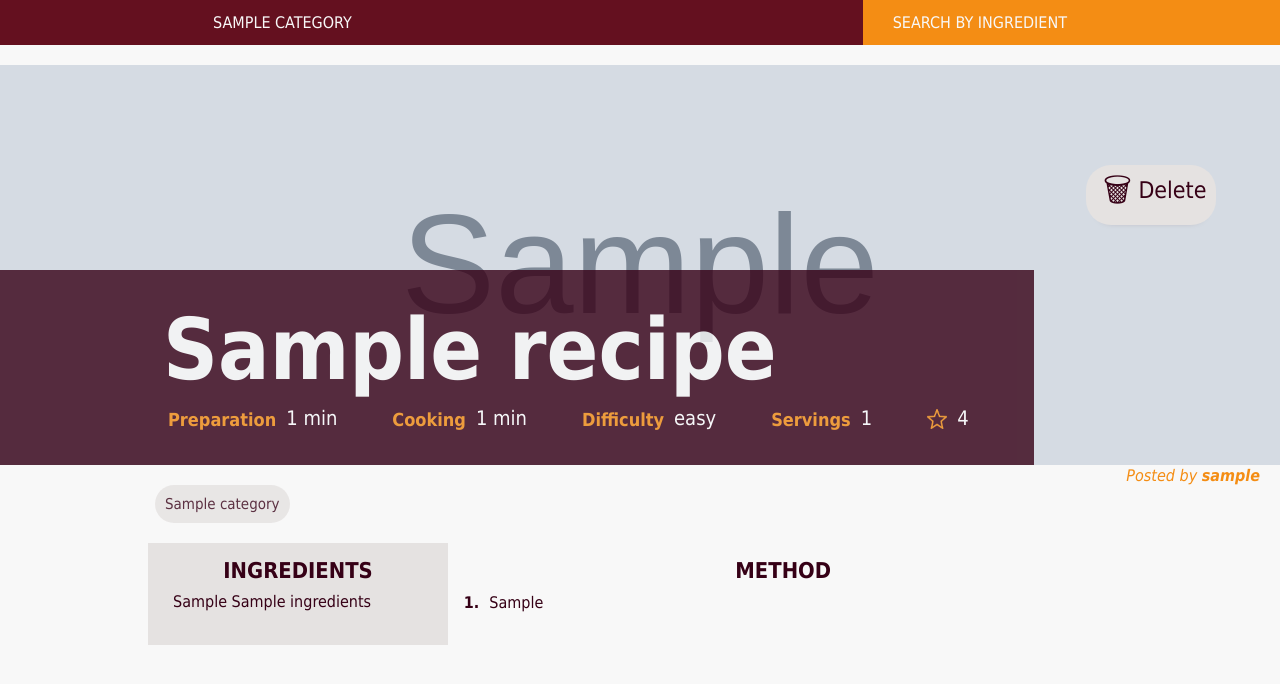
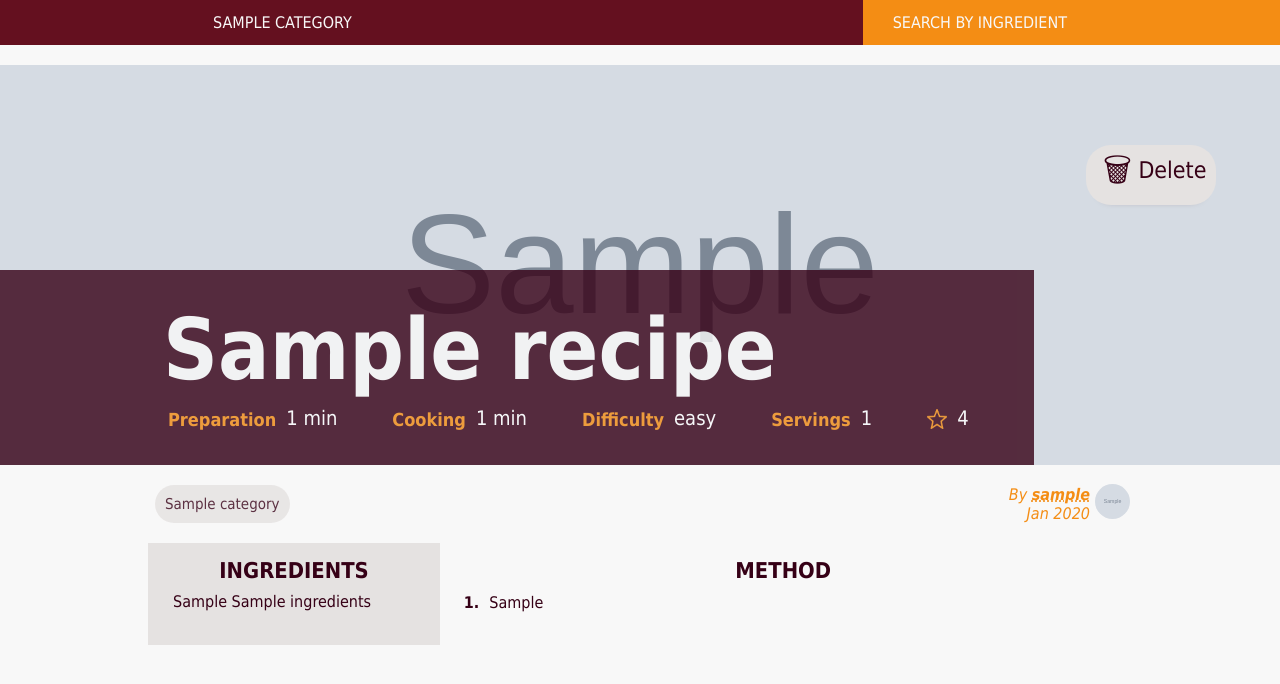
Before and after one commit to stellaevat/wad2_team1a_pantry, a Django app: a page that uses templates/pantry/show_recipe.html in a window 1280 px wide. Shown: the part 45-729 px from the top of the page. Run offline with Django 3.2, Linux system fonts and the light colour scheme; a user stored in the database is signed in; tables that the repository leaves empty hold one stand-in row (values such as "Sample post"); grey boxes marked "Sample" are stand-in pictures; some libraries are stand-ins or nearby versions.

Commit message:
Window resizing improved for recipe page, additions to user recipes page

```diff
--- a/pantry/models.py
+++ b/pantry/models.py
@@ -85,7 +85,7 @@ class Recipe(models.Model):
     category = models.ManyToManyField(Category)
     ingredients = models.ManyToManyField(Ingredient, through='IngredientList')
     author = models.ForeignKey(User, on_delete=models.CASCADE, null=True)
-    pub_date = models.DateTimeField()
+    pub_date = models.DateTimeField(auto_now_add=True)
     stars = models.IntegerField()
     slug = models.SlugField(unique=True)
 
--- a/pantry/views.py
+++ b/pantry/views.py
@@ -113,16 +113,18 @@ def sort_redirect(sort, sort_new, link, param=None, by_ingredient=False):
     return False, None
 
 # Helper method for ingredient display
-def all_ingredients():
+def all_ingredients(used=False):
     types = Ingredient.get_types()
     type_names = []
     ingredients = {}
 
     for t in types:
-        i = Ingredient.objects.filter(ingredient_type=t[0])
-        if i.count() > 0:
+        ings = Ingredient.objects.filter(ingredient_type=t[0])
+        if used:
+            ings = [i for i in ings if IngredientList.objects.filter(ingredient=i)]
+        if ings:
             type_names.append(t[1])
-            ingredients[t[1]] = i
+            ingredients[t[1]] = ings
 
     return type_names, ingredients
 
@@ -229,6 +231,7 @@ def show_recipe(request, recipe_name_slug):
         context_dict["method"] = recipe.steps.splitlines()
         context_dict["ingredients"] = IngredientList.objects.filter(recipe=recipe)
         context_dict["categories"] = recipe.category.all()
+        print(recipe.pub_date)
         return render(request, 'pantry/show_recipe.html', context=context_dict)
     except Recipe.DoesNotExist:
         return render(request, 'pantry/show_recipe.html', {})
@@ -369,6 +372,8 @@ def show_user_recipes(request, username, sort=None, sort_new=None):
         if recipes:
             recipes, sort_type = sort_by(list(recipes), sort)
             context_dict["user_accessed"] = username
+            context_dict["profile_picture"] = user_profile.profile_picture
+            context_dict["user_joined"] = user.date_joined
             context_dict["recipes"] = recipes
             context_dict["sort_type"] = sort_type
     except Exception as e:
@@ -379,7 +384,7 @@ def show_user_recipes(request, username, sort=None, sort_new=None):
 def search_by_ingredient(request):
     request = reset_session(request)
 
-    type_names, ingredients = all_ingredients()
+    type_names, ingredients = all_ingredients(used=True)
     context_dict = {"types": type_names, "ingredients": ingredients}
     return render(request, 'pantry/search_by_ingredient.html', context=context_dict)
 
--- a/static/styles/pantry.css
+++ b/static/styles/pantry.css
@@ -44,12 +44,14 @@ a {
 .header-featured {
 	height: 420px;
 	position: relative;
+	verflow: hidden;
 }
 
 .cat-heading, .cat-heading span {
 	font-size: 35px;
 	text-align: left;
 	padding-left: 10px;
+	position: relative;
 }
 
 .cat-heading span {
@@ -755,7 +801,7 @@ button {
 	width: 130px;
 	height: 60px;
 	position: fixed;
-	top: 140px;
+	top: 120px;
 	right: 5vw;
 	z-index: 1;
 	text-align:left;
@@ -763,7 +809,7 @@ button {
 }
 
 #del-btn, #del-btn-ext {
-	top: 210px;
+	top: 190px;
 }
 
 #del-btn-ext, #del-btn-ext span {
@@ -846,8 +892,9 @@ button {
     position: relative;
 }
 
-.vertical-featured#ingredients {
-	width: 300px;
+.verticals-left-narrow .vertical-featured {
+	width: calc(15vw + 100px);
+	max-width: 300px;
 	overflow: hidden;
 }
 
@@ -873,17 +920,36 @@ ol li::marker {
 	font-weight: bold;
 }
 
+.pub-data {
+	padding: 10px calc(25vw - 180px);
+}
+
+.pub-data *{
+	float: right;
+}
+
+.pub-data .profile-thumbnail * {
+	top: 0px;
+	width: 35px;
+	height: 35px;
+	border-radius: 90px;
+	padding: 5px;
+	margin-left: -7px;
+}
+
 #author {
 	text-align: right;
 	color: var(--orange);
-	position: absolute;
-	bottom: 0px;
-	right: 20px;
+	position: relative;
+	top: 6px;
+	padding-right: 7px;
 }
 
 #author a {
 	color: var(--orange);
 	font-weight: bold;
+	text-decoration: underline;
+	text-decoration-style:dotted;
 }
 
 
--- a/templates/pantry/recipe_grid_display.html
+++ b/templates/pantry/recipe_grid_display.html
@@ -11,11 +11,11 @@
 		</div>
 		<div class="secondary-info-{{ size }}">
 			<div class="star-info-{{ size }}">
-				<img class="icon-small" src="{% static 'img/star-light.png' %}" alt="Stars">
+				<img class="icon-{{ size }}" src="{% static 'img/star-light.png' %}" alt="Stars">
 				{{ recipe.stars }}
 			</div>
 			<div class="time-info-{{ size }}">
-				<img class="icon-small" src="{% static 'img/timer-light.png' %}" alt="Cooking time">
+				<img class="icon-{{ size }}" src="{% static 'img/timer-light.png' %}" alt="Cooking time">
 				{{ time|format_time:True }}
 			</div>
 			{% if percent %}
--- a/templates/pantry/search_by_ingredient_results.html
+++ b/templates/pantry/search_by_ingredient_results.html
@@ -13,7 +13,7 @@
 				<h1 class="cat-heading">Recipes with selected ingredients...</h1><br />
 				{% get_recipe_sorter sort_type True %}
 			</div>
-			<p class="info-message" id="perecnt-explain">The &percnt; tag shows what percentage of the recipe's ingredients you've selected. <br /> The higher the percentage, the better the match!</p>
+			<p class="info-message" id="explain">The &percnt; tag shows what percentage of the recipe's ingredients you've selected. <br /> The higher the percentage, the better the match!</p>
 
 			<div class="gap-small"></div>
 			<div class="recipes-big-three">
--- a/templates/pantry/show_recipe.html
+++ b/templates/pantry/show_recipe.html
@@ -56,8 +56,16 @@
 			</button>
 		{% endif %}
 
-
-		<i id="author">Posted by <a href="{% url 'pantry:user_recipes' recipe.author.username %}">{{ recipe.author.username }}</a></i>
+		<div class="pub-data">
+			{% if recipe.author|get_profile_picture %}
+				<a class="profile-thumbnail" href="{% url 'pantry:user_recipes' recipe.author.username %}">
+					<img src="/media/{{ recipe.author|get_profile_picture }}" alt="Profile">
+				</a>
+			{% endif %}
+			<i id="author">By&nbsp;<a href="{% url 'pantry:user_recipes' recipe.author.username %}">{{ recipe.author.username }}</a>
+				<br />{{ recipe.pub_date|date:'M Y' }}
+			</i>
+		</div>
 	</div>
 
 
@@ -72,7 +80,7 @@
 
 	<div class="verticals-left-narrow">
 		<div>
-			<div class="vertical-featured" id="ingredients">
+			<div class="vertical-featured">
 				<h2 class="vertical-title">INGREDIENTS</h2></br>
 				{% if ingredients %}
 					<ul class="ingredient-list">
--- a/templates/pantry/user_profile.html
+++ b/templates/pantry/user_profile.html
@@ -16,7 +16,8 @@
 			{% else %}
 			<img class="profile-picture-big" src="{% static 'img/profile-picture-default.png' %}" alt="User profile">
 			{% endif %}
-			<h1 class="central-heading" id="username">{{ user.username }}</h1><br />
+			<h1 class="central-heading" id="username">{{ user.username }}</h1>
+			<p class="info-message">Joined {{ user.date_joined|date:'M Y' }}</p><br />
 			<div class="profile-buttons">
 				<form action="{% url 'pantry:add_recipe_ingredients' %}">
 					<button class="btn-inverted" type="submit" value="Add Recipe">
```
Also changed, not shown: other parts of static/styles/pantry.css (+89 -10 lines), templates/pantry/show_user_recipes.html (+17 -1 lines).
